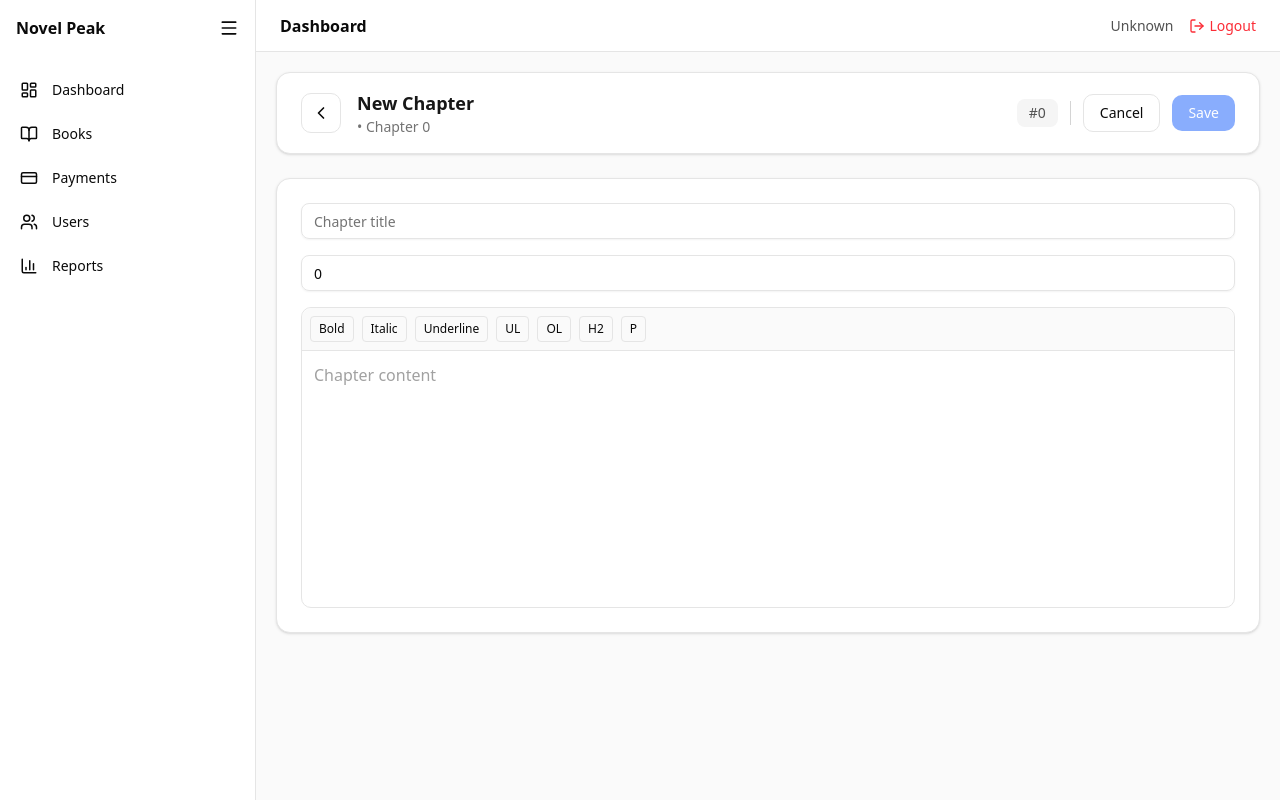
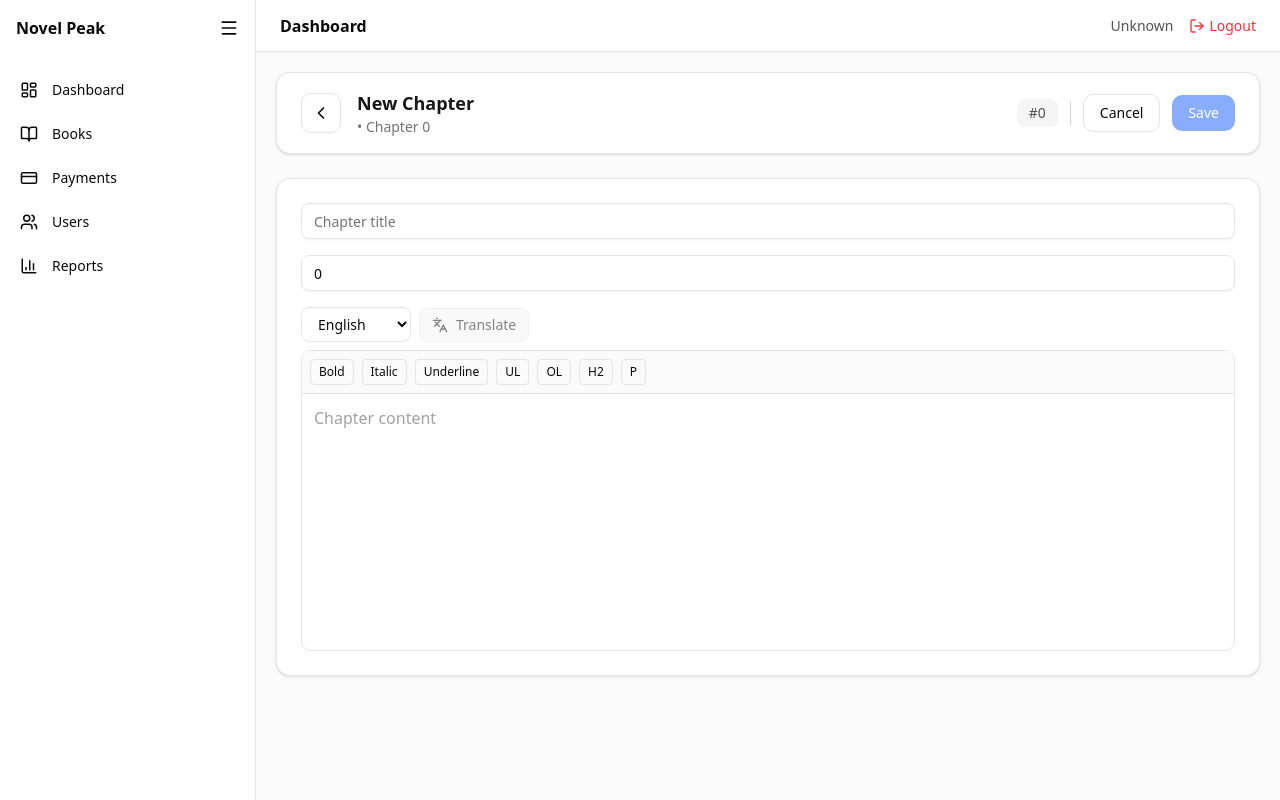
Before and after one commit to yepyaeaung13/novelpeak-admin, a Next.js app: page /books/1/chapters/add in a window 1280 px wide. Built offline with nearby package versions, Linux system fonts and the light colour scheme.

Commit message:
YP: update translate ui

```diff
--- a/app/(dashboard)/books/[id]/chapters/add/page.tsx
+++ b/app/(dashboard)/books/[id]/chapters/add/page.tsx
@@ -2,10 +2,11 @@
 
 import { useParams, useRouter, useSearchParams } from "next/navigation";
 import { FormEvent, useEffect, useMemo, useState } from "react";
-import { ChevronLeft } from "lucide-react";
+import { ChevronLeft, Languages } from "lucide-react";
 import { Input } from "@/components/ui/input";
 import { RichTextEditor } from "@/components/ui/rich-text-editor";
 import { useAddChapter, useGetBookDetails } from "@/query/book";
+import { useTranslate } from "@/query/book"; // import the new hook
 
 export default function Page() {
   const { id } = useParams();
@@ -14,16 +15,21 @@ export default function Page() {
   const nextChapter = searchQuery.get("next-chapter");
   const bookTitle = searchQuery.get("book-title");
 
-  const { mutate: addChapter, isPending: isSaving } = useAddChapter(
-    id as string,
-  );
+  const { mutate: addChapter, isPending: isSaving } = useAddChapter(id as string);
+  const { mutate: translate, isPending: isTranslating } = useTranslate();
 
   const [title, setTitle] = useState("");
   const [content, setContent] = useState("");
   const [chapterNumber, setChapterNumber] = useState(Number(nextChapter));
+  const [targetLang, setTargetLang] = useState("English"); // default target language
+
+  // Helper to strip HTML tags from content (plain text extraction)
+  const stripHtml = (html: string) => {
+    return html.replace(/<[^>]*>/g, "").trim();
+  };
 
   const isContentEmpty = useMemo(() => {
-    return content.replace(/<[^>]+>/g, "").trim().length === 0;
+    return stripHtml(content).length === 0;
   }, [content]);
 
   const handleSubmit = (event: FormEvent<HTMLFormElement>) => {
@@ -36,26 +42,41 @@ export default function Page() {
         onSuccess: () => {
           router.push(`/books/${id}`);
         },
-      },
+      }
+    );
+  };
+
+  const handleTranslate = () => {
+    const plainText = stripHtml(content);
+    if (!plainText) return;
+
+    translate(
+      { text: plainText, targetLang },
+      {
+        onSuccess: (translatedText: string) => {
+          // Replace the editor content with the translated plain text
+          setContent(translatedText);
+        },
+        onError: (error) => {
+          console.error("Translation failed:", error);
+          // Optionally show a toast notification
+        },
+      }
     );
   };
 
   return (
     <div className="w-full p-5 bg-neutral-50 min-h-screen">
       <div className="max-w-5xl mx-auto space-y-6">
-        {/* 🔷 Header Section (Improved UI) */}
+        {/* Header */}
         <div className="bg-white rounded-xl border border-neutral-200 shadow-sm px-6 py-4 flex items-center justify-between">
-          {/* Left */}
           <div className="flex items-center gap-4">
-            {/* Back Button */}
             <button
               onClick={() => router.push(`/books/${id}`)}
               className="w-10 h-10 border rounded-lg flex items-center justify-center hover:bg-neutral-100 transition"
             >
               <ChevronLeft className="w-5 h-5" />
             </button>
-
-            {/* Title */}
             <div className="flex flex-col">
               <h1 className="text-lg font-semibold text-neutral-900">
                 New Chapter
@@ -65,18 +86,11 @@ export default function Page() {
               </p>
             </div>
           </div>
-
-          {/* Right */}
           <div className="flex items-center gap-3">
-            {/* Chapter Badge */}
             <div className="hidden sm:flex items-center px-3 py-1 rounded-md bg-neutral-100 text-sm text-neutral-600">
               #{chapterNumber}
             </div>
-
-            {/* Divider */}
             <div className="hidden sm:block w-px h-6 bg-neutral-300"></div>
-
-            {/* Cancel */}
             <button
               type="button"
               onClick={() => router.back()}
@@ -84,8 +98,6 @@ export default function Page() {
             >
               Cancel
             </button>
-
-            {/* Save */}
             <button
               form="chapterForm"
               type="submit"
@@ -116,6 +128,28 @@ export default function Page() {
               required
             />
 
+            {/* Translation toolbar */}
+            <div className="flex items-center gap-2 mb-2">
+              <select
+                value={targetLang}
+                onChange={(e) => setTargetLang(e.target.value)}
+                className="px-3 py-1.5 text-sm border rounded-md bg-white"
+                disabled={isTranslating}
+              >
+                <option value="English">English</option>
+                <option value="Myanmar">Myanmar</option>
+              </select>
+              <button
+                type="button"
+                onClick={handleTranslate}
+                disabled={isContentEmpty || isTranslating}
+                className="flex items-center gap-2 px-3 py-1.5 text-sm bg-neutral-100 border rounded-md hover:bg-neutral-200 transition disabled:opacity-50"
+              >
+                <Languages className="w-4 h-4" />
+                {isTranslating ? "Translating..." : "Translate"}
+              </button>
+            </div>
+
             <RichTextEditor
               value={content}
               placeholder="Chapter content"
--- a/query/book.ts
+++ b/query/book.ts
@@ -15,6 +15,7 @@ import {
   addChapter,
   updateChapter,
   deleteChapter,
+  bookTranslate,
 } from "../service/book";
 
 export const useGetDiscoverBooks = () => {
@@ -167,3 +168,9 @@ export const useDeleteChapter = (bookId: string | undefined) => {
     },
   });
 };
+
+export const useTranslate = () => {
+  return useMutation({
+    mutationFn: async ({ text, targetLang }: { text: string; targetLang: string }) => bookTranslate(text, targetLang),
+  });
+}
--- a/service/book.ts
+++ b/service/book.ts
@@ -101,3 +101,8 @@ export const deleteChapter = async (chapterId: string) => {
   const res = await axiosClient.delete(`/v1/books/chapters/${chapterId}`);
   return res.data;
 };
+
+export const bookTranslate = async (text: string, targetLang: string) => {
+  const res = await axiosClient.post("/v1/books/translate", { text, targetLang });
+  return res.data.translatedText;
+}
```
